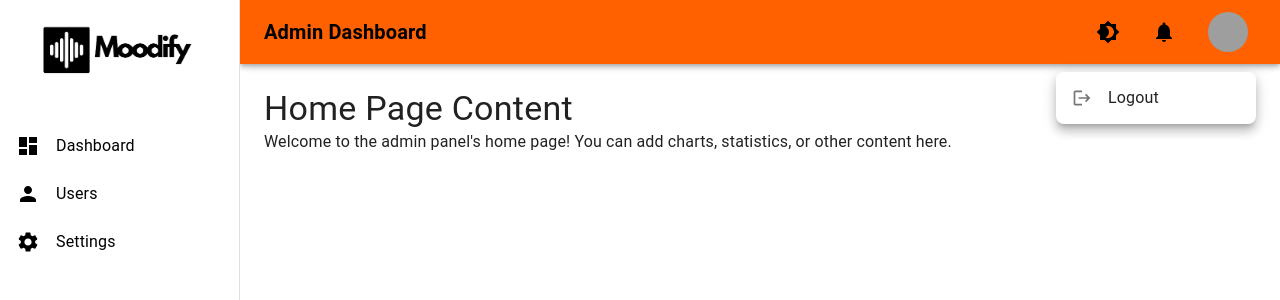
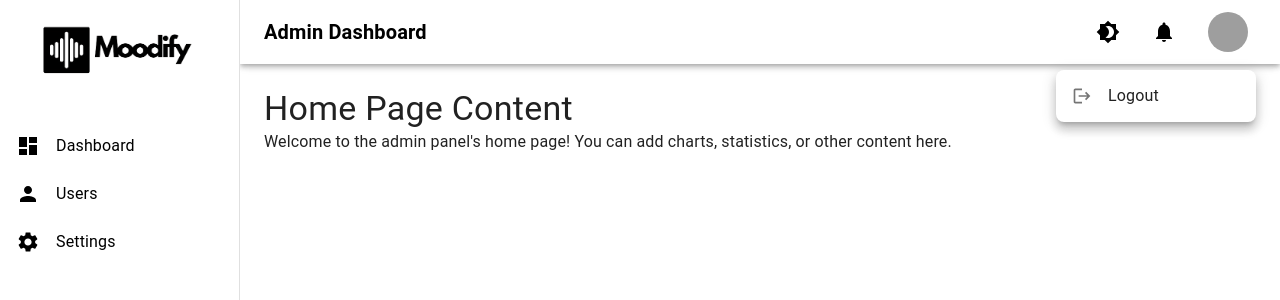
Before and after one commit to hananeltassa/Moodify-website, a React (Create React App) app: page /home in a window 1280 px wide. Both pictures are taken after a click on the button 1228 px from the left and 32 px from the top of the page. Shown: the top 300 px of the page. Built offline with nearby package versions, Linux system fonts and the light colour scheme; grey boxes are pictures that could not be loaded.

Commit message:
Updated Dashboard Components

```diff
--- a/src/components/DashboardCard/index.jsx
+++ b/src/components/DashboardCard/index.jsx
@@ -11,16 +11,15 @@ const DashboardCard = ({ title, value, icon, growth }) => {
         display: "flex",
         flexDirection: "column",
         justifyContent: "space-between",
-        boxShadow: mode === "dark" ? "0px 4px 15px rgba(0,0,0,0.6)" : "0px 4px 15px rgba(0,0,0,0.2)",
         borderRadius: "15px",
         height: "160px",
         background: mode === "dark"
           ? "linear-gradient(135deg, #1e1e1e, #2b2b2b)"
           : "linear-gradient(135deg, #ffffff, #f9f9f9)",
-        transition: "transform 0.3s ease, box-shadow 0.3s ease",
+        border: mode === "dark" ? "1px solid rgba(255,255,255,0.2)" : "1px solid rgba(0,0,0,0.2)",
+        transition: "transform 0.3s ease",
         "&:hover": {
           transform: "translateY(-5px)",
-          boxShadow: mode === "dark" ? "0px 8px 20px rgba(0,0,0,0.8)" : "0px 8px 20px rgba(0,0,0,0.3)",
         },
       }}
     >
--- a/src/components/DashboardLayout/AppBarComponent.jsx
+++ b/src/components/DashboardLayout/AppBarComponent.jsx
@@ -36,12 +36,13 @@ const AppBarComponent = ({ handleDrawerToggle }) => {
   return (
     <AppBar
       position="fixed"
-      color="primary"
+      color="white"
       sx={{
         width: { sm: `calc(100% - 240px)` },
         ml: { sm: "240px" },
         backdropFilter: "blur(10px)",
         color: mode === "dark" ? "#FFFFFF" : "#000000",
+        borderColor: "gray",
       }}
     >
       <Toolbar
@@ -131,7 +132,7 @@ const AppBarComponent = ({ handleDrawerToggle }) => {
             open={open}
             onClose={handleMenuClose}
             sx={{
-              mt: 1.5,
+              mt: 1.2,
               "& .MuiMenu-paper": {
                 borderRadius: 2,
                 minWidth: 200,
```
